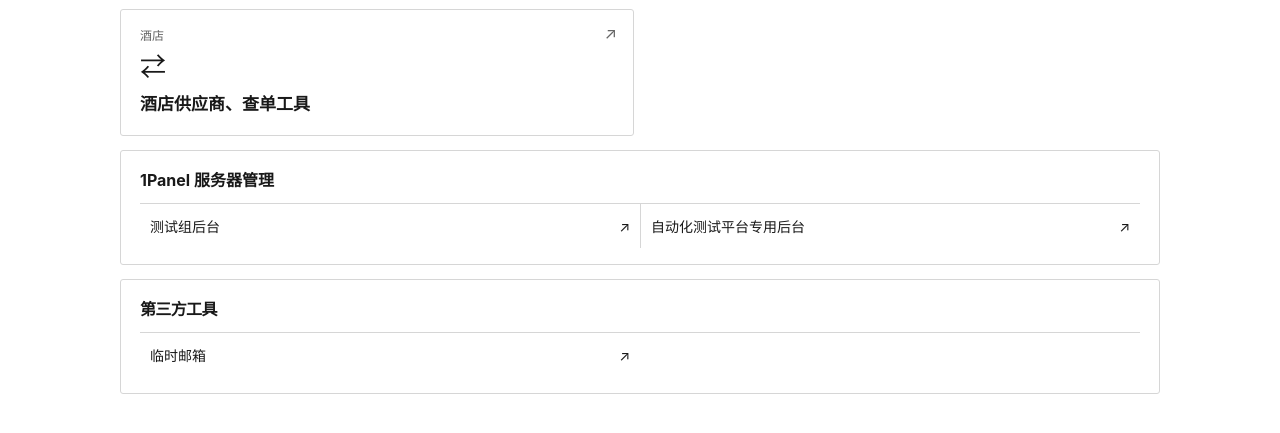
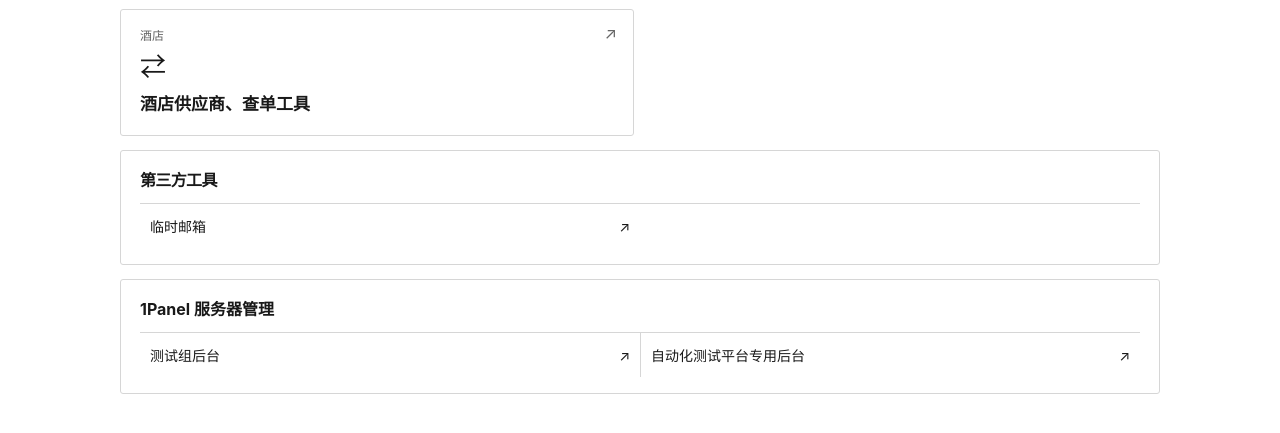
Before and after one commit to wanghaian/wanghaian.github.io, a plain HTML site: page index.html in a window 1280 px wide. Shown: the part 585-1018 px from the top of the page. Drawn offline with Linux system fonts and the light colour scheme.

Commit message:
将第三方工具移至工具导航与服务器管理之间

```diff
--- a/index.html
+++ b/index.html
@@ -31,15 +31,16 @@ button:focus-visible,a:focus-visible{outline:2px solid black;outline-offset:2px}
 <a target="_blank" rel="noopener noreferrer" class="card" href="http://47.112.31.9:3000/projects"><span class="category">自动化项目</span><span class="mark" aria-hidden="true">›_</span><strong>自动化测试平台</strong><span class="corner" aria-hidden="true">↗</span></a>
 <a target="_blank" rel="noopener noreferrer" class="card" href="http://47.107.92.182:9003/"><span class="category">酒店</span><span class="mark" aria-hidden="true">⇄</span><strong>酒店供应商、查单工具</strong><span class="corner" aria-hidden="true">↗</span></a>
 </nav>
-<div class="panel"><h3 id="panel-heading">1Panel 服务器管理</h3>
-<nav class="panel-links" aria-labelledby="panel-heading">
-<a target="_blank" rel="noopener noreferrer" href="http://47.107.92.182:28680/">测试组后台 <span aria-hidden="true">↗</span></a>
-<a target="_blank" rel="noopener noreferrer" href="http://47.112.31.9:28680/69b3a08dcb">自动化测试平台专用后台 <span aria-hidden="true">↗</span></a>
-</nav></div></section>
+</section>
 <section class="panel" aria-labelledby="third-party-heading">
 <h2 id="third-party-heading">第三方工具</h2>
 <nav class="panel-links" aria-labelledby="third-party-heading">
 <a href="https://tempmail.cn/" target="_blank" rel="noopener noreferrer">临时邮箱 <span aria-hidden="true">↗</span></a>
+</nav></section>
+<section class="panel"><h3 id="panel-heading">1Panel 服务器管理</h3>
+<nav class="panel-links" aria-labelledby="panel-heading">
+<a target="_blank" rel="noopener noreferrer" href="http://47.107.92.182:28680/">测试组后台 <span aria-hidden="true">↗</span></a>
+<a target="_blank" rel="noopener noreferrer" href="http://47.112.31.9:28680/69b3a08dcb">自动化测试平台专用后台 <span aria-hidden="true">↗</span></a>
 </nav></section>
 </main><script>
 const button = document.querySelector('.tart');
```
